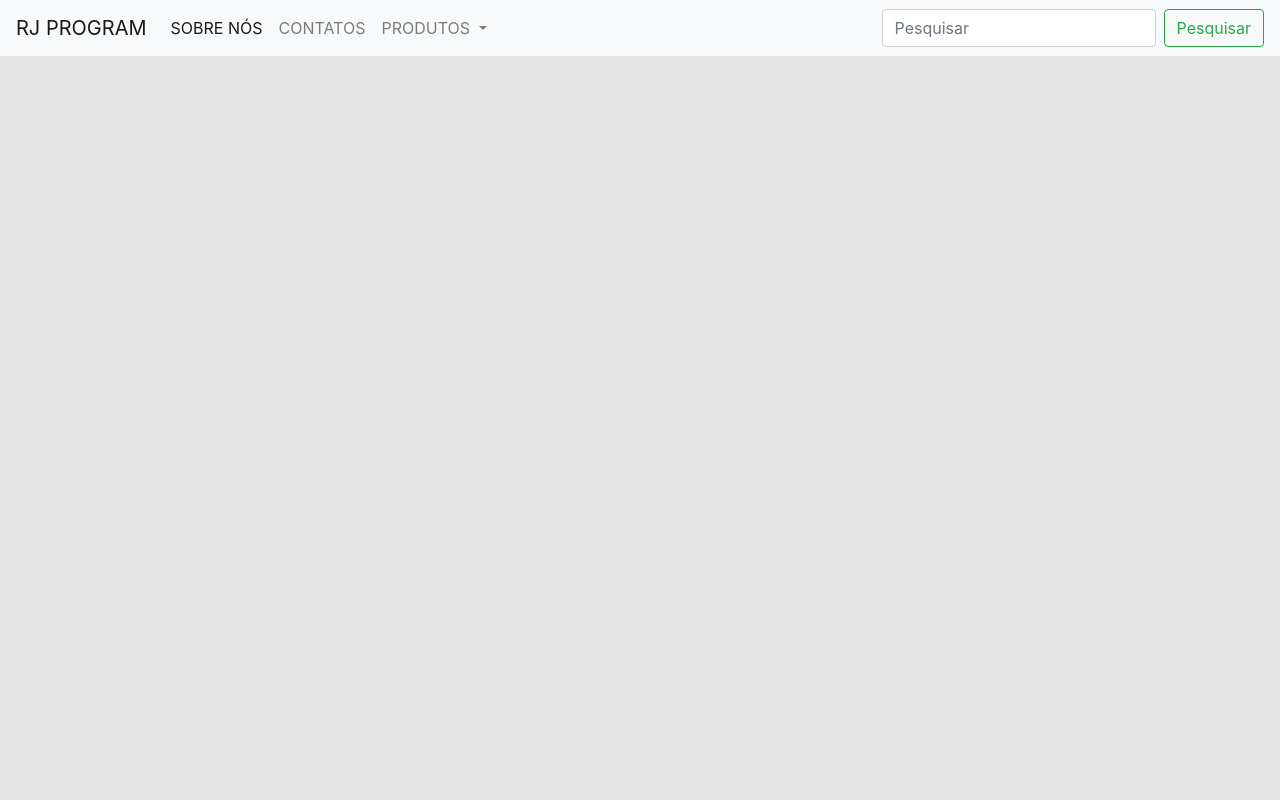
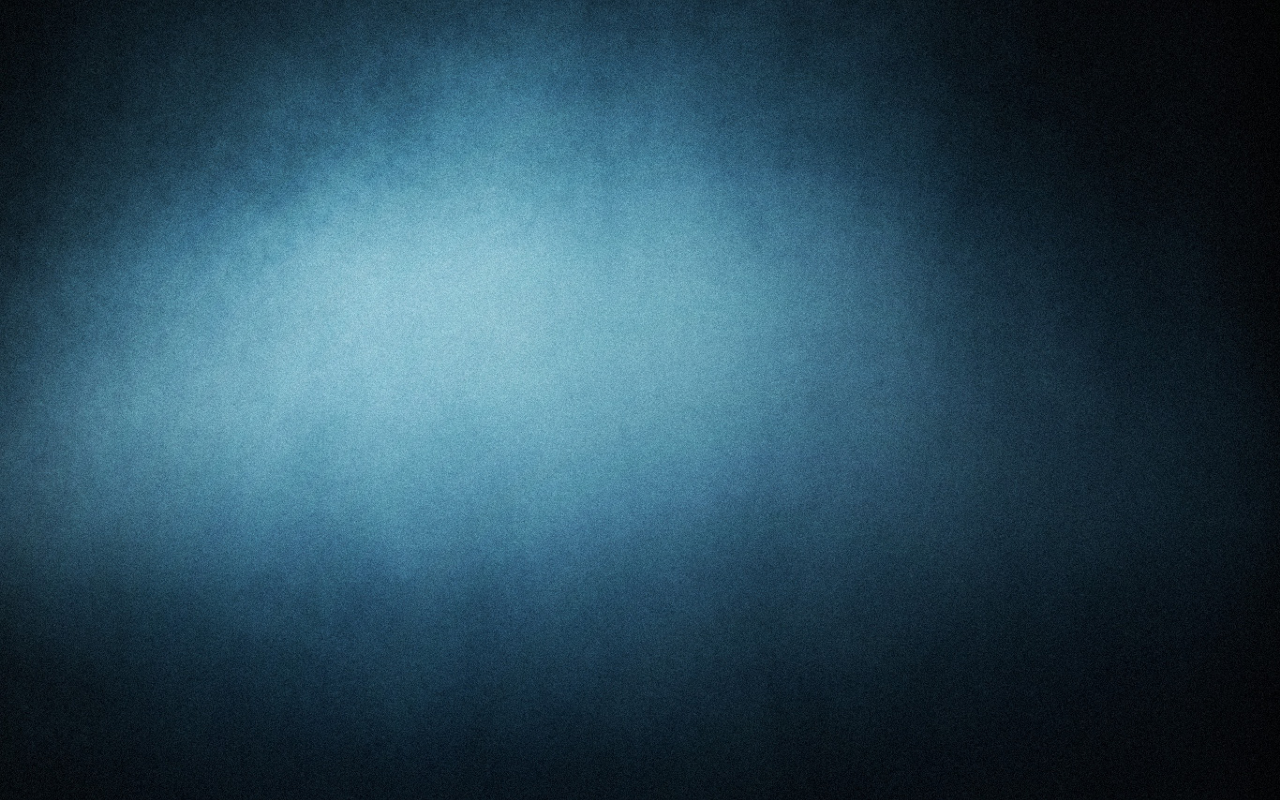
Before and after one commit to Rafael19-Carmo/AGENDA-, a plain HTML site: page index.html in a window 1280 px wide. Drawn offline with Linux system fonts and the light colour scheme.

Commit message:
ESTRUTURA BASICA DE LOGIN

```diff
--- a/index.html
+++ b/index.html
@@ -1,47 +1,29 @@
 <!DOCTYPE html>
-<html lang="en">
+<html lang = "pt-br">
     <head>
         <meta charset="UTF-8">
-    <meta http-equiv="X-UA-Compatible" content="IE=edge">
-    <meta name="viewport" content="width=device-width, initial-scale=1.0">
+        <meta name="viewport" content="width=device-width, initial-scale=1 ">
+        <link href="css/bootstrap.css" rel="stylesheet">
+        <title>Agenda para contatos</title>
 
-    <link rel="stylesheet" href="css/bootstrap.css">
-    <title>Document</title>
+        <style>
+            body{
+                background: url(img/dark-blue-background.jpg) no-repeat center center fixed;
+                background-size: cover;
+            }
+        </style>
+
+
     </head>
     <body>
-    <nav class="navbar navbar-expand-lg navbar-light bg-light">
-        <a class="navbar-brand" href="#">RJ PROGRAM</a>
-        <button class="navbar-toggler" type="button" data-toggle="collapse" data-target="#conteudoNavbarSuportado" aria-controls="conteudoNavbarSuportado" aria-expanded="false" aria-label="Alterna navegação">
-          <span class="navbar-toggler-icon"></span>
-        </button>
 
-        <div class="collapse navbar-collapse" id="conteudoNavbarSuportado">
-          <ul class="navbar-nav mr-auto">
-            <li class="nav-item active">
-              <a class="nav-link" href="#">SOBRE NÓS <span class="sr-only">(página atual)</span></a>
-            </li>
-            <li class="nav-item">
-              <a class="nav-link" href="#">CONTATOS</a>
-            </li>
-            <li class="nav-item dropdown">
-              <a class="nav-link dropdown-toggle" href="#" id="navbarDropdown" role="button" data-toggle="dropdown" aria-haspopup="true" aria-expanded="false">
-                PRODUTOS
-              </a>
-              <div class="dropdown-menu" aria-labelledby="navbarDropdown">
-                <a class="dropdown-item" href="#">Ação</a>
-                <a class="dropdown-item" href="#">Outra ação</a>
-                <div class="dropdown-divider"></div>
-                <a class="dropdown-item" href="#">Algo mais aqui</a>
+        <div class="container">
+            <div class="row">
+                <div class="col-sm"></div>
+                <div class="col-sm-6"></div>
+                <div class="col-sm"></div>
             </div>
-            </li>
-
-          </ul>
-          <form class="form-inline my-2 my-lg-0">
-            <input class="form-control mr-sm-2" type="search" placeholder="Pesquisar" aria-label="Pesquisar">
-            <button class="btn btn-outline-success my-2 my-sm-0" type="submit">Pesquisar</button>
-          </form>
        </div>
-      </nav>
 
     </body>
 </html>
```
Also changed, not shown: css/bootstrap.css. Lines whose indentation alone changed are shown as unchanged.
